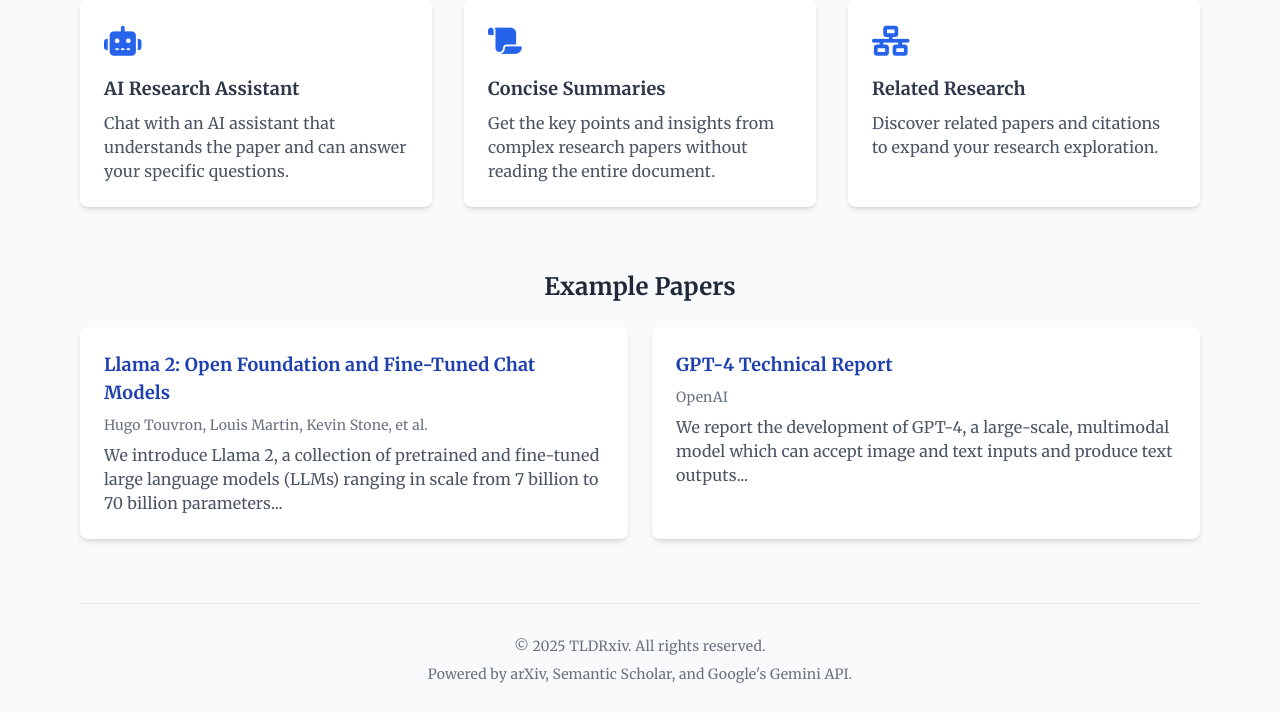
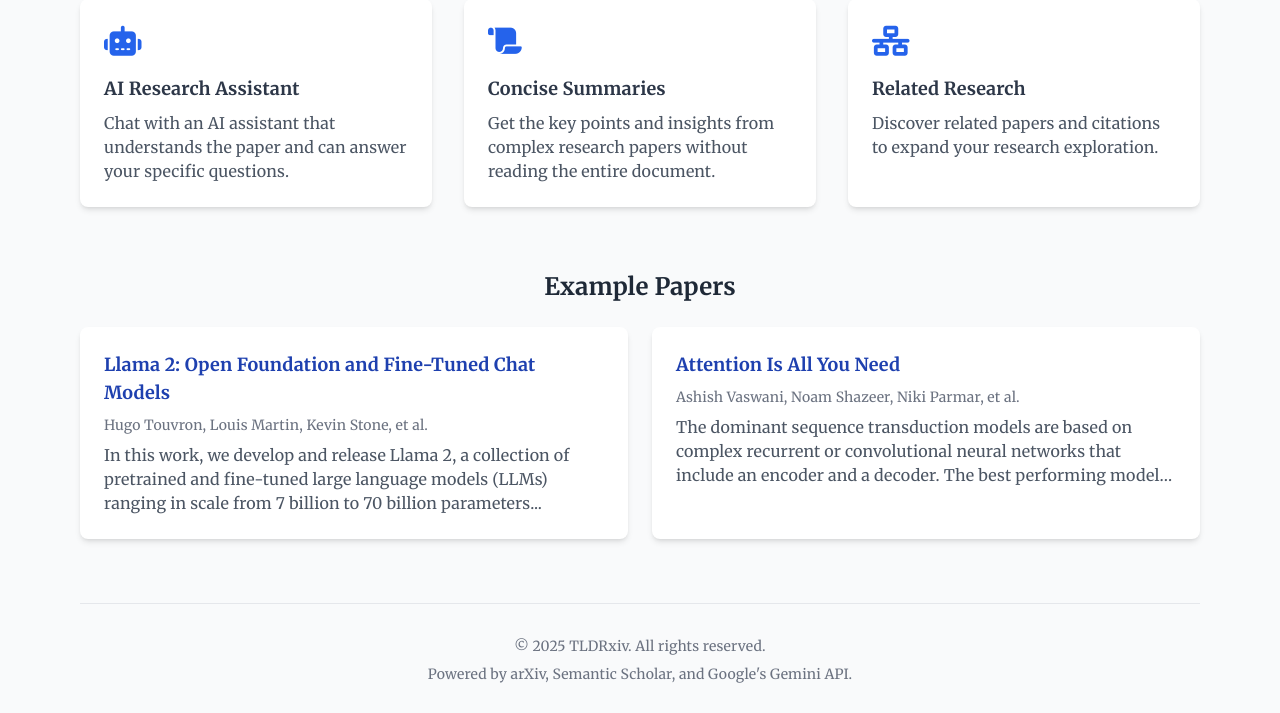
Before and after one commit to Bloomh/tldrxiv, a FastAPI app: page / in a window 1280 px wide. Shown: the part 459-1172 px from the top of the page. Run offline with FastAPI, Linux system fonts and the light colour scheme; some libraries are stand-ins or nearby versions.

Commit message:
formatting mostly

```diff
--- a/main.py
+++ b/main.py
@@ -128,8 +128,6 @@ async def process_paper(request: Request, id: str, format: str = None):
     references_info = get_paper_references(id)
     recommended_papers = get_recommended_papers(id)
 
-    print("Recommended papers:", recommended_papers)
-
     # Return the HTML template with paper data
     return templates.TemplateResponse(
         "paper.html",
--- a/templates/home.html
+++ b/templates/home.html
@@ -1,24 +1,35 @@
 <!DOCTYPE html>
 <html lang="en">
   <head>
-    <meta charset="UTF-8">
-    <meta name="viewport" content="width=device-width, initial-scale=1.0">
+    <meta charset="UTF-8" />
+    <meta name="viewport" content="width=device-width, initial-scale=1.0" />
     <title>TLDRxiv - AI-Powered Research Paper Summaries</title>
     <script src="https://cdn.tailwindcss.com"></script>
-    <link rel="stylesheet" href="/static/css/formal-paper.css">
+    <link rel="stylesheet" href="/static/css/formal-paper.css" />
     <!-- Font imports for formal styling -->
-    <link rel="preconnect" href="https://fonts.googleapis.com">
-    <link rel="preconnect" href="https://fonts.gstatic.com" crossorigin>
-    <link href="https://fonts.googleapis.com/css2?family=Merriweather:ital,wght@0,400;0,700;1,400&family=Source+Sans+3:wght@400;500;600;700&display=swap" rel="stylesheet">
+    <link rel="preconnect" href="https://fonts.googleapis.com" />
+    <link rel="preconnect" href="https://fonts.gstatic.com" crossorigin />
+    <link
+      href="https://fonts.googleapis.com/css2?family=Merriweather:ital,wght@0,400;0,700;1,400&family=Source+Sans+3:wght@400;500;600;700&display=swap"
+      rel="stylesheet"
+    />
     <!-- Font Awesome for icons -->
-    <link rel="stylesheet" href="https://cdnjs.cloudflare.com/ajax/libs/font-awesome/6.4.2/css/all.min.css" integrity="sha512-z3gLpd7yknf1YoNbCzqRKc4qyor8gaKU1qmn+CShxbuBusANI9QpRohGBreCFkKxLhei6S9CQXFEbbKuqLg0DA==" crossorigin="anonymous" referrerpolicy="no-referrer" />
+    <link
+      rel="stylesheet"
+      href="https://cdnjs.cloudflare.com/ajax/libs/font-awesome/6.4.2/css/all.min.css"
+      integrity="sha512-z3gLpd7yknf1YoNbCzqRKc4qyor8gaKU1qmn+CShxbuBusANI9QpRohGBreCFkKxLhei6S9CQXFEbbKuqLg0DA=="
+      crossorigin="anonymous"
+      referrerpolicy="no-referrer"
+    />
   </head>
   <body class="bg-gray-50">
     <div class="container mx-auto px-4 py-12 max-w-6xl">
       <!-- Header -->
       <header class="text-center mb-12">
         <h1 class="text-4xl md:text-5xl font-bold mb-4 text-blue-900">TLDRxiv</h1>
-            <p class="text-xl text-gray-600 max-w-3xl mx-auto">AI-powered research paper summaries and interactive discussions</p>
+        <p class="text-xl text-gray-600 max-w-3xl mx-auto">
+          AI-powered research paper summaries and interactive discussions
+        </p>
       </header>
 
       <!-- Search Box -->
@@ -27,7 +38,9 @@
           <h2 class="text-xl font-semibold mb-4 text-gray-800">Explore Research Papers</h2>
           <form action="/search" method="get" class="space-y-4">
             <div>
-                        <label for="paper-id" class="block text-sm font-medium text-gray-700 mb-1">Enter arXiv ID or URL</label>
+              <label for="paper-id" class="block text-sm font-medium text-gray-700 mb-1"
+                >Enter arXiv ID or URL</label
+              >
               <div class="flex">
                 <input
                   type="text"
@@ -36,12 +49,18 @@
                   placeholder="e.g., 2307.09288 or arxiv.org/abs/2307.09288"
                   class="flex-grow px-4 py-2 border border-gray-300 rounded-l-md focus:ring-blue-500 focus:border-blue-500"
                   required
+                />
+                <button
+                  type="submit"
+                  class="bg-blue-600 text-white px-6 py-2 rounded-r-md hover:bg-blue-700 transition"
                 >
-                            <button type="submit" class="bg-blue-600 text-white px-6 py-2 rounded-r-md hover:bg-blue-700 transition">
                   <i class="fas fa-search mr-2"></i>View
                 </button>
               </div>
-                        <p class="text-sm text-gray-500 mt-2">Enter an arXiv paper ID or full URL to view its summary and chat with an AI assistant about it.</p>
+              <p class="text-sm text-gray-500 mt-2">
+                Enter an arXiv paper ID or full URL to view its summary and chat with an AI
+                assistant about it.
+              </p>
             </div>
           </form>
         </div>
@@ -54,21 +73,29 @@
             <i class="fas fa-robot"></i>
           </div>
           <h3 class="text-lg font-semibold mb-2">AI Research Assistant</h3>
-                <p class="text-gray-600">Chat with an AI assistant that understands the paper and can answer your specific questions.</p>
+          <p class="text-gray-600">
+            Chat with an AI assistant that understands the paper and can answer your specific
+            questions.
+          </p>
         </div>
         <div class="bg-white p-6 rounded-lg shadow-md">
           <div class="text-blue-600 text-3xl mb-4">
             <i class="fas fa-scroll"></i>
           </div>
           <h3 class="text-lg font-semibold mb-2">Concise Summaries</h3>
-                <p class="text-gray-600">Get the key points and insights from complex research papers without reading the entire document.</p>
+          <p class="text-gray-600">
+            Get the key points and insights from complex research papers without reading the entire
+            document.
+          </p>
         </div>
         <div class="bg-white p-6 rounded-lg shadow-md">
           <div class="text-blue-600 text-3xl mb-4">
             <i class="fas fa-network-wired"></i>
           </div>
           <h3 class="text-lg font-semibold mb-2">Related Research</h3>
-                <p class="text-gray-600">Discover related papers and citations to expand your research exploration.</p>
+          <p class="text-gray-600">
+            Discover related papers and citations to expand your research exploration.
+          </p>
         </div>
       </div>
 
@@ -76,15 +103,39 @@
       <div class="mb-16">
         <h2 class="text-2xl font-semibold mb-6 text-center text-gray-800">Example Papers</h2>
         <div class="grid md:grid-cols-2 gap-6">
-                <a href="/abs/2307.09288" class="block bg-white p-6 rounded-lg shadow-md hover:shadow-lg transition">
-                    <h3 class="text-lg font-semibold mb-2 text-blue-800 hover:text-blue-600">Llama 2: Open Foundation and Fine-Tuned Chat Models</h3>
-                    <p class="text-sm text-gray-500 mb-2">Hugo Touvron, Louis Martin, Kevin Stone, et al.</p>
-                    <p class="text-gray-600 line-clamp-3">We introduce Llama 2, a collection of pretrained and fine-tuned large language models (LLMs) ranging in scale from 7 billion to 70 billion parameters...</p>
+          <a
+            href="/abs/2307.09288"
+            class="block bg-white p-6 rounded-lg shadow-md hover:shadow-lg transition"
+          >
+            <h3 class="text-lg font-semibold mb-2 text-blue-800 hover:text-blue-600">
+              Llama 2: Open Foundation and Fine-Tuned Chat Models
+            </h3>
+            <p class="text-sm text-gray-500 mb-2">
+              Hugo Touvron, Louis Martin, Kevin Stone, et al.
+            </p>
+            <p class="text-gray-600 line-clamp-3">
+              In this work, we develop and release Llama 2, a collection of pretrained and
+              fine-tuned large language models (LLMs) ranging in scale from 7 billion to 70 billion
+              parameters...
+            </p>
           </a>
-                <a href="/abs/2303.08774" class="block bg-white p-6 rounded-lg shadow-md hover:shadow-lg transition">
-                    <h3 class="text-lg font-semibold mb-2 text-blue-800 hover:text-blue-600">GPT-4 Technical Report</h3>
-                    <p class="text-sm text-gray-500 mb-2">OpenAI</p>
-                    <p class="text-gray-600 line-clamp-3">We report the development of GPT-4, a large-scale, multimodal model which can accept image and text inputs and produce text outputs...</p>
+          <a
+            href="/abs/1706.03762"
+            class="block bg-white p-6 rounded-lg shadow-md hover:shadow-lg transition"
+          >
+            <h3 class="text-lg font-semibold mb-2 text-blue-800 hover:text-blue-600">
+              Attention Is All You Need
+            </h3>
+            <p class="text-sm text-gray-500 mb-2">
+              Ashish Vaswani, Noam Shazeer, Niki Parmar, et al.
+            </p>
+            <p class="text-gray-600 line-clamp-3">
+              The dominant sequence transduction models are based on complex recurrent or
+              convolutional neural networks that include an encoder and a decoder. The best
+              performing models also connect the encoder and decoder through an attention
+              mechanism. We propose a new simple network architecture, the Transformer, based
+              solely on attention mechanisms...
+            </p>
           </a>
         </div>
       </div>
```
Lines whose indentation alone changed are shown as unchanged.
